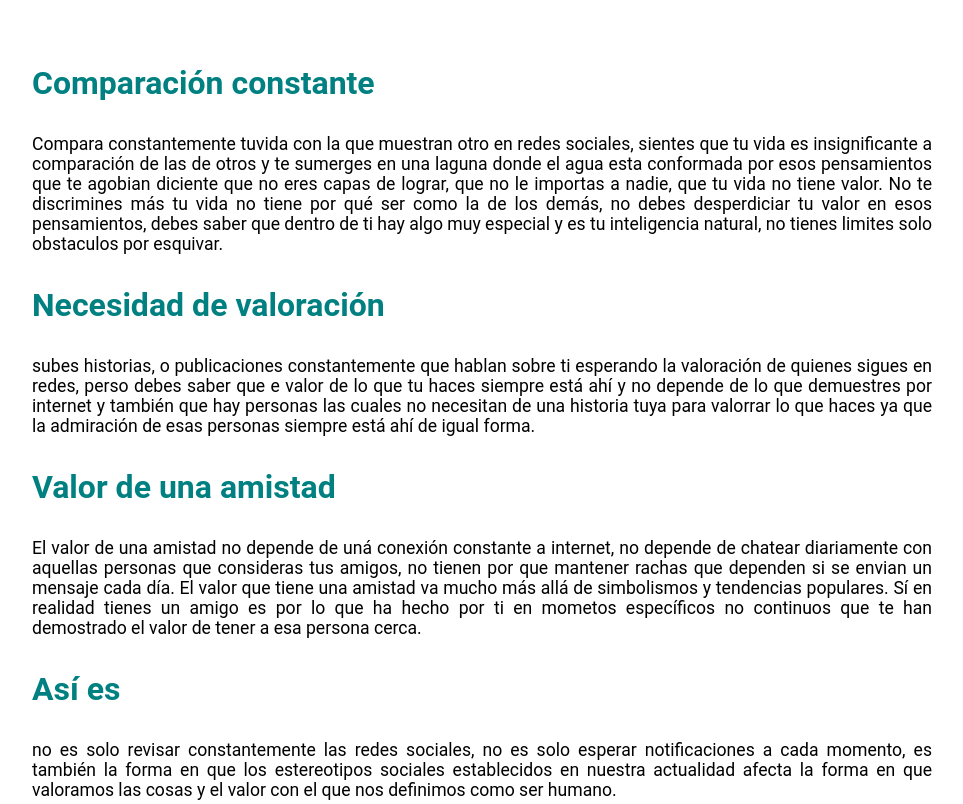
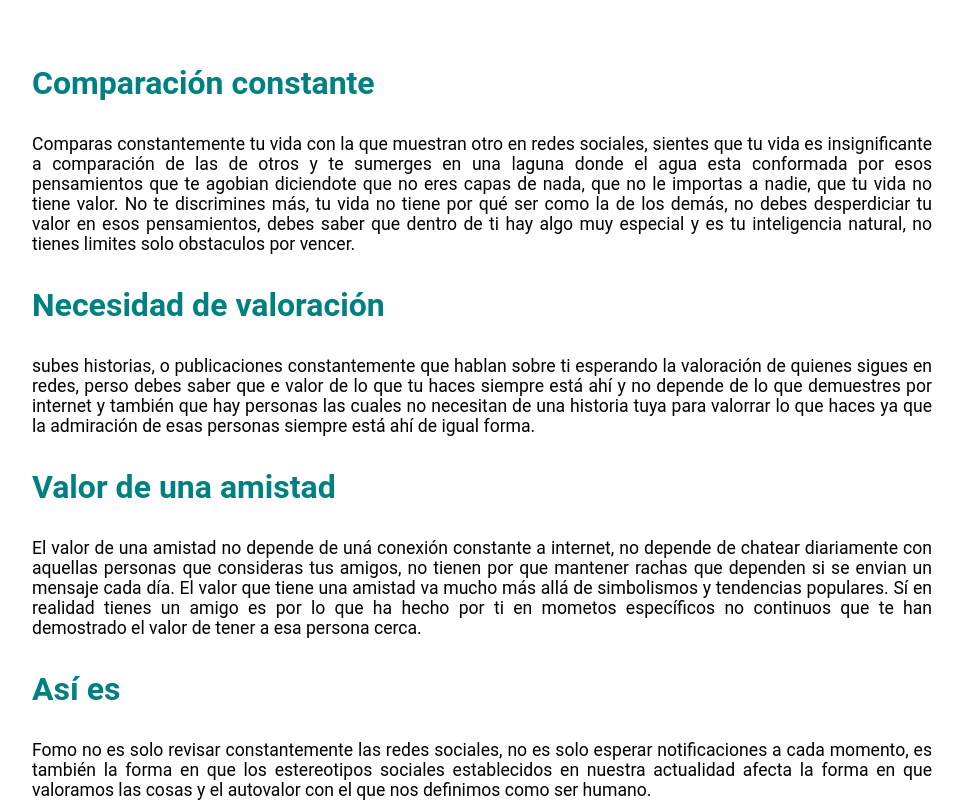
Before and after one commit to P4R3D3S-HP/BioTechnology, a plain HTML site: page fomo.html in a window 1280 px wide. Shown: the part 1820-2624 px from the top of the page, without its empty margins (158-1121 px from the left). Drawn offline with Linux system fonts and the light colour scheme.

Commit message:
Update fomo.html

```diff
--- a/fomo.html
+++ b/fomo.html
@@ -26,7 +26,7 @@
 <div class="text">
     <h3>Miedo a no encajar</h3>
     <div class="parrafo">
-<p>Fomo se traduce como miedo a perderse algo, pero preferiria decir que es el miedo de no encajar, miedo de no ser aceptado tal y como eres en realidad. Tienes miedo de mostrarte tal y como eres, en tus pensamientos te averguensas de ti por lo que prefieres fingir el comportamiento estandar de otros jovenes por los cuales quieres ser aceptado o aceptada, pero tu en el fondo sabes de que así no eres tu, pero tampoco de ser quien eres porque eso te intimida.</div>
+<p>Fomo se traduce como miedo a perderse algo, pero preferiria decir que es el miedo de no encajar, miedo de no ser aceptado tal y como eres en realidad. Tienes miedo de ser tu mismo/a, en tus pensamientos te averguensas de ti por lo que prefieres fingir el comportamiento estandar de otros jovenes por los cuales quieres ser aceptado o aceptada, pero tu en el fondo sabes de que no eres así y sin embargo te intimida que no acepten tu verdadero ser.</div>
     <h3>Baja autoestima</h3>
     <div class="parrafo">
 <p>Las redes sociales se han convertido en tu red de apoyo, mientras tu sientes que eres insignificante para este mundo te refugias en videos con mensajes que reafirman tus pensamientos sintiendo de alguna u otra forma entendido o entendida, comparas tu vida con la de otras personas y parece ser que la tuya es muy poco interesante</p>
@@ -61,7 +61,7 @@
         <div class="ajuste">
     <h3>Comparación constante</h3>
     <div class="parrafo">
-    <p>Compara constantemente tuvida con la que muestran otro en redes sociales, sientes que tu vida es insignificante a comparación de las de otros y te sumerges en una laguna donde el agua esta conformada por esos pensamientos que te agobian diciente que no eres capas de lograr, que no le importas a nadie, que tu vida no tiene valor. No te discrimines más tu vida no tiene por qué ser como la de los demás, no debes desperdiciar tu valor en esos pensamientos, debes saber que dentro de ti hay algo muy especial y es tu inteligencia natural, no tienes limites solo obstaculos por esquivar. </p>
+    <p>Comparas constantemente tu vida con la que muestran otro en redes sociales, sientes que tu vida es insignificante a comparación de las de otros y te sumerges en una laguna donde el agua esta conformada por esos pensamientos que te agobian diciendote que no eres capas de nada, que no le importas a nadie, que tu vida no tiene valor. No te discrimines más, tu vida no tiene por qué ser como la de los demás, no debes desperdiciar tu valor en esos pensamientos, debes saber que dentro de ti hay algo muy especial y es tu inteligencia natural, no tienes limites solo obstaculos por vencer. </p>
 <h3>Necesidad de valoración</h3>
 <div class="parrafo"></div>
     <p>subes historias, o publicaciones constantemente que hablan sobre ti esperando la valoración de quienes sigues en redes, perso debes saber que e valor de lo que tu haces siempre está ahí y no depende de lo que demuestres por internet y también que hay personas las cuales no necesitan de una historia tuya para valorrar lo que haces ya que la admiración de esas personas siempre está ahí de igual forma.</p>
@@ -71,7 +71,7 @@
 </div>
 <h3>Así es</h3>
 <div class="parrafo">
-<p>no es solo revisar constantemente las redes sociales, no es solo esperar notificaciones a cada momento, es también la forma en que los estereotipos sociales establecidos en nuestra actualidad afecta la forma en que valoramos las cosas y el valor con el que nos definimos como ser humano. </p>
+<p>Fomo no es solo revisar constantemente las redes sociales, no es solo esperar notificaciones a cada momento, es también la forma en que los estereotipos sociales establecidos en nuestra actualidad afecta la forma en que valoramos las cosas y el autovalor con el que nos definimos como ser humano. </p>
 </div>
 </div>
 </div>
@@ -103,4 +103,5 @@
     </div>
 </section>
 </body>
+
 </html>
```
